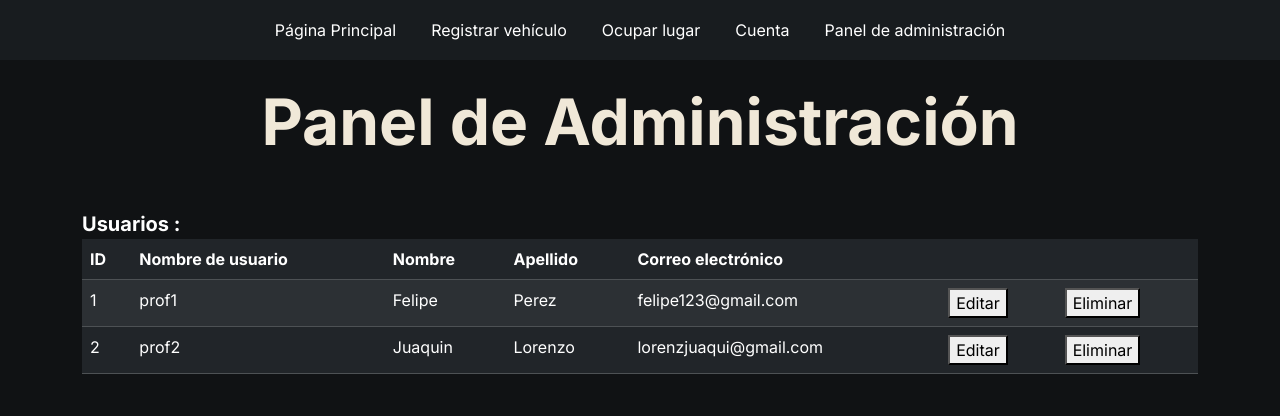
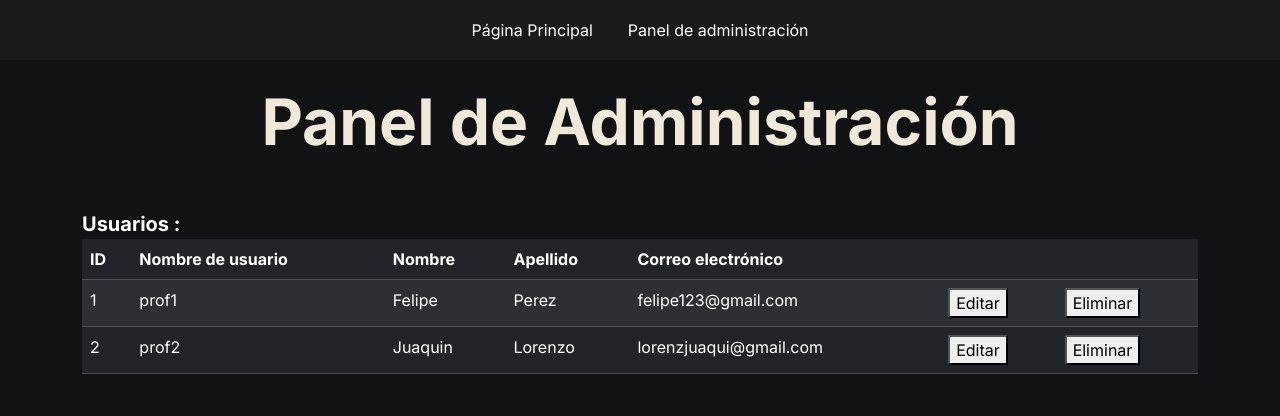
Before and after one commit to jmualde/ETI, a PHP site: page /panel_admin.php in a window 1280 px wide. Shown: the top 416 px of the page. Run offline with PHP 8.4, Linux system fonts and the light colour scheme; a user stored in the database is signed in; data comes from the database, SQL or seed files in the repository; data that the repository does not hold is empty.

Commit message:
ajstes
Updated links in the navigation menu and removed unused links.

```diff
--- a/panel_admin.php
+++ b/panel_admin.php
@@ -158,20 +158,8 @@ if (!isset($_SESSION["usuario"])) {
 
         <nav class="tarjetaArriba-principal">
 
-            <a href="principal_admin.html">
+            <a href="principal_admin.php">
                 <p class="textoBlanco-principal">Página Principal</p>
-            </a>
-
-            <a href="registra_auto.html">
-                <p class="textoBlanco-principal">Registrar vehículo</p>
-            </a>
-
-            <a href="ocupar_lugar.html">
-                <p class="textoBlanco-principal">Ocupar lugar</p>
-            </a>
-
-            <a href="cuenta.php">
-                <p class="textoBlanco-principal">Cuenta</p>
             </a>
 
             <a href="panel_admin.php">
```
